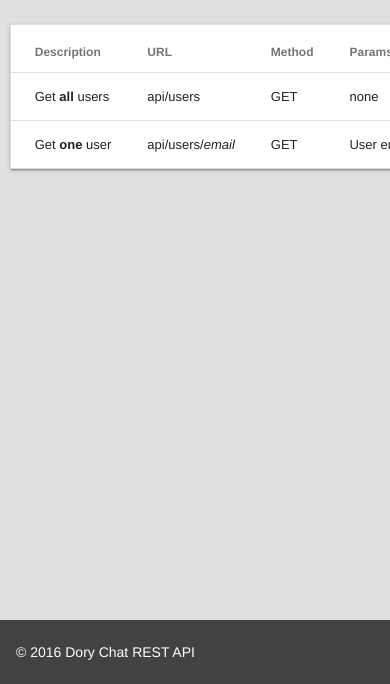
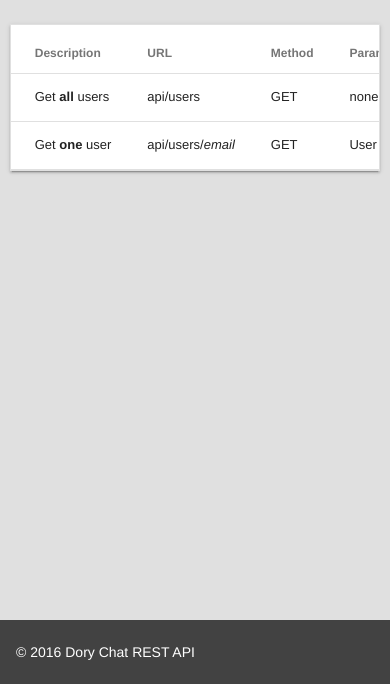
Before and after one commit to alorle/degree_gpi_dory-chat-server, a website: page public/api.html in a window 390 px wide. Shown: the part 160-844 px from the top of the page. Drawn offline with nearby package versions, Linux system fonts and the light colour scheme.

Commit message:
api: Mobify API docs
Make tables responsive and set viewport meta tag

Signed-off-by: Álvaro Orduna León <alvaro.orduna.92@gmail.com>

```diff
--- a/public/api.html
+++ b/public/api.html
@@ -4,6 +4,8 @@
 <head>
   <meta charset="UTF-8">
   <title>DoryChat REST API</title>
+
+  <meta name="viewport" content="width=device-width, initial-scale=1.0, user-scalable=yes">
 
   <!-- Get Material Design Lite resources -->
   <link rel="stylesheet" href="https://fonts.googleapis.com/icon?family=Material+Icons">
@@ -27,6 +29,8 @@
 
     table {
       width: 100%;
+      overflow: auto;
+      display: block;
     }
 
     .mdl-mini-footer {
```
